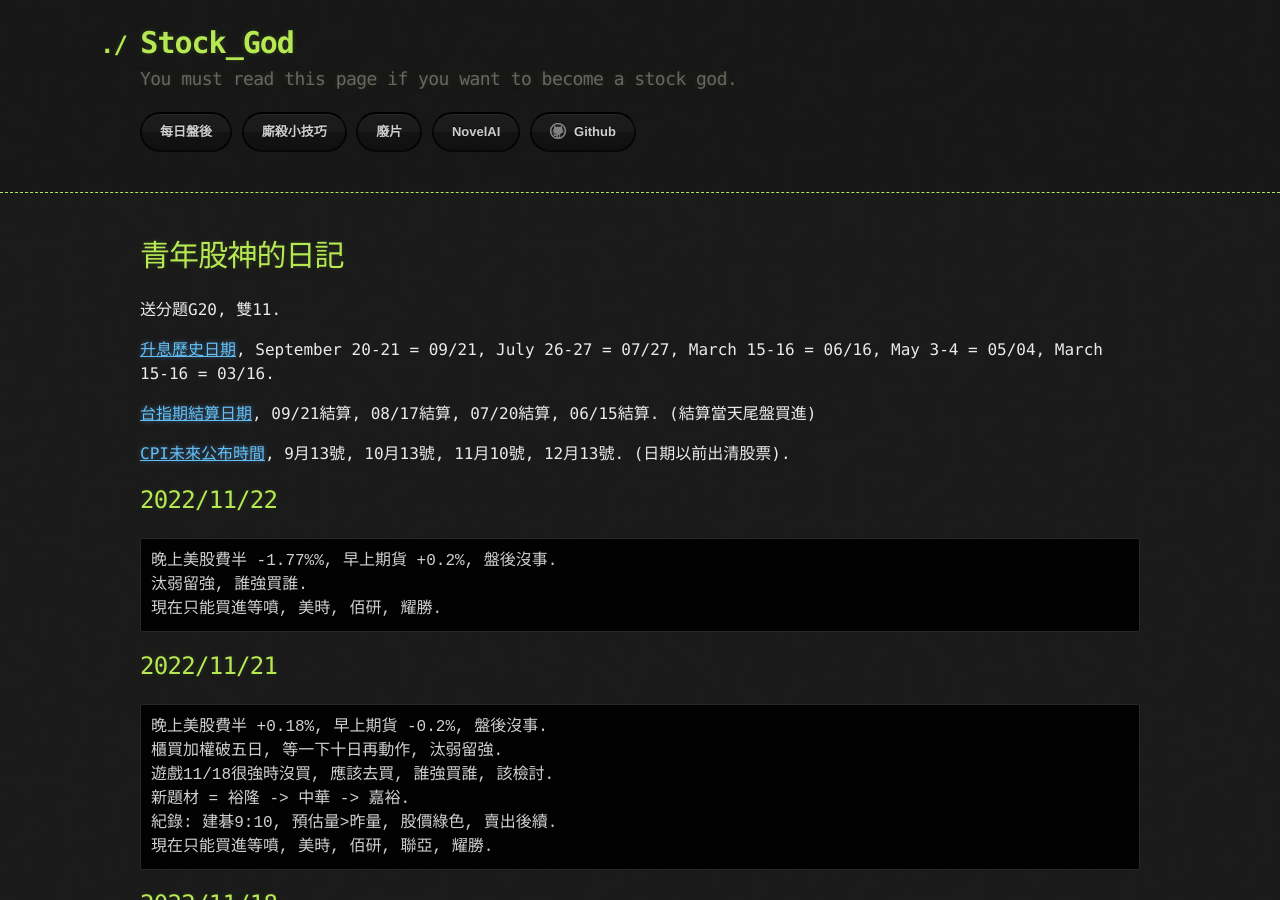
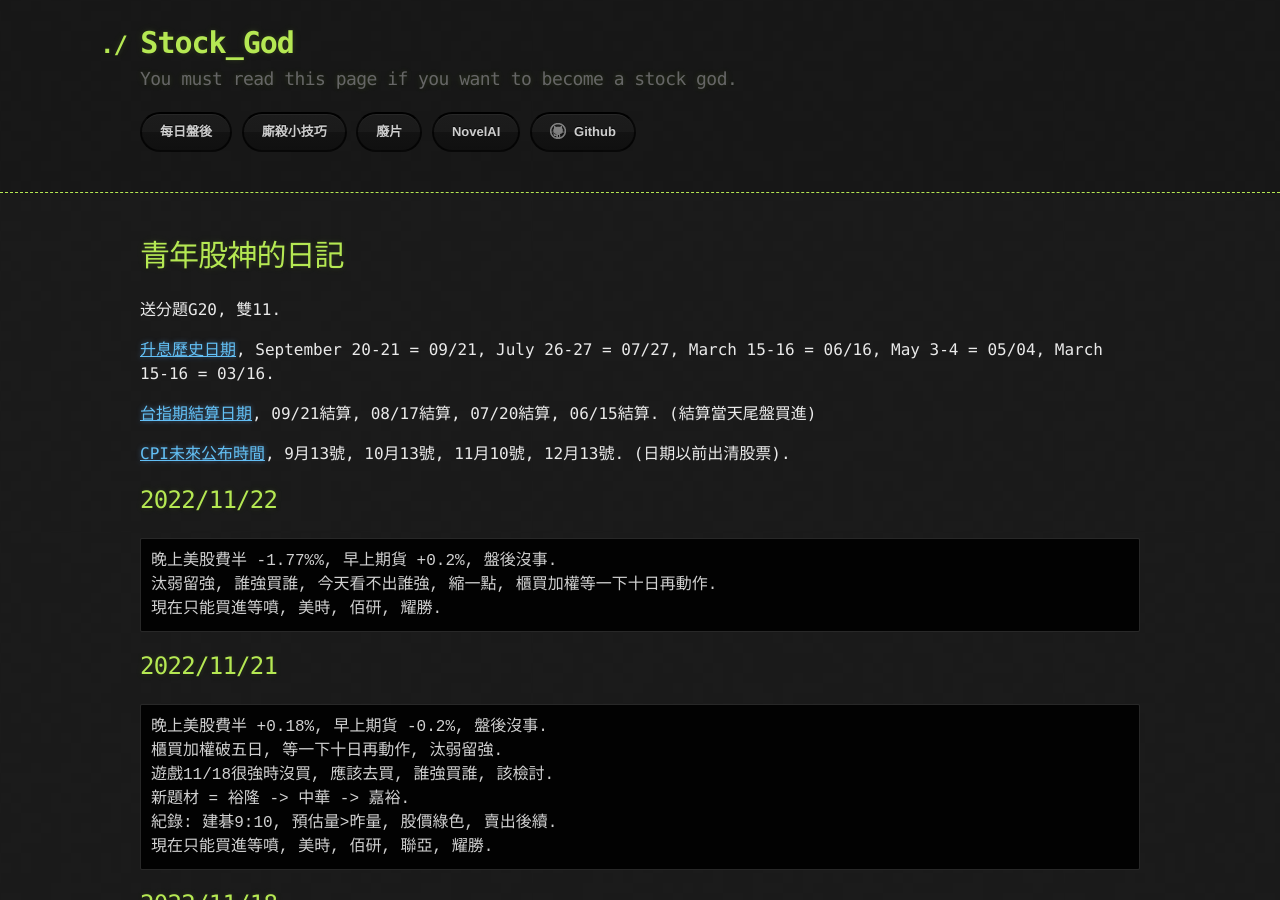
Before and after one commit to lepg5487/Stock_God, a Jekyll site: the page built from index.md, in a window 1280 px wide and 900 px high. Built offline with Jekyll 4.4.1, drawn with Linux system fonts in a browser that asks for light colours; our own code applies the rules of GitHub Pages for plain Markdown files.

Commit message:
Update index.md

````diff
--- a/index.md
+++ b/index.md
@@ -15,7 +15,7 @@ layout: testlayouts
 ## 2022/11/22
 ```
 晚上美股費半 -1.77%%, 早上期貨 +0.2%, 盤後沒事.
-汰弱留強, 誰強買誰.
+汰弱留強, 誰強買誰, 今天看不出誰強, 縮一點, 櫃買加權等一下十日再動作.
 現在只能買進等噴, 美時, 佰研, 耀勝.
 ```
 
````
